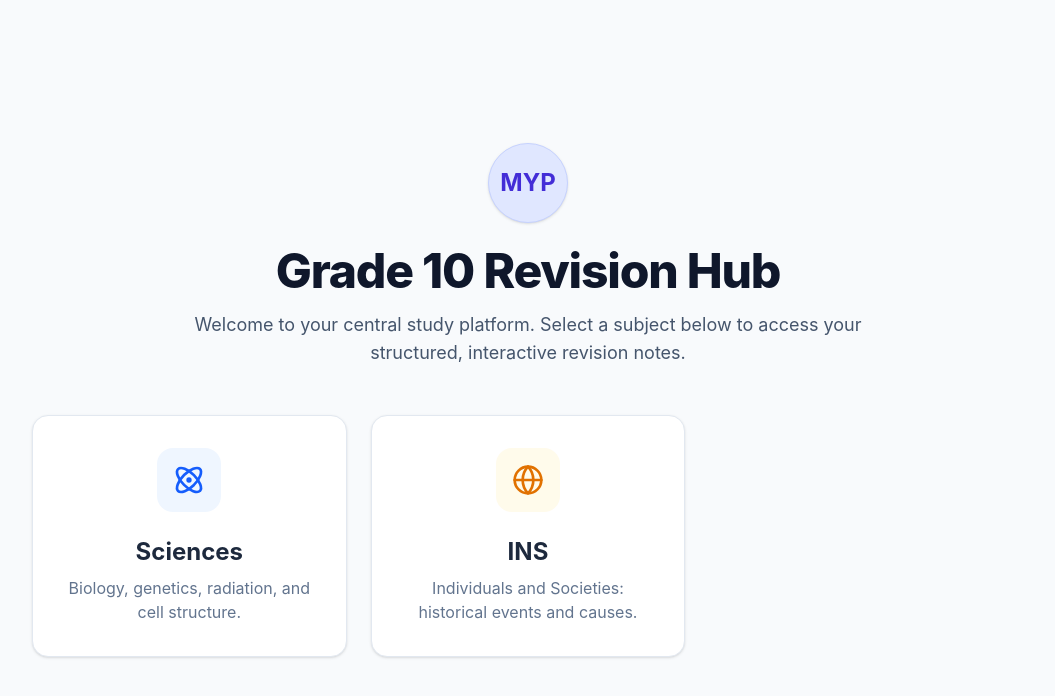
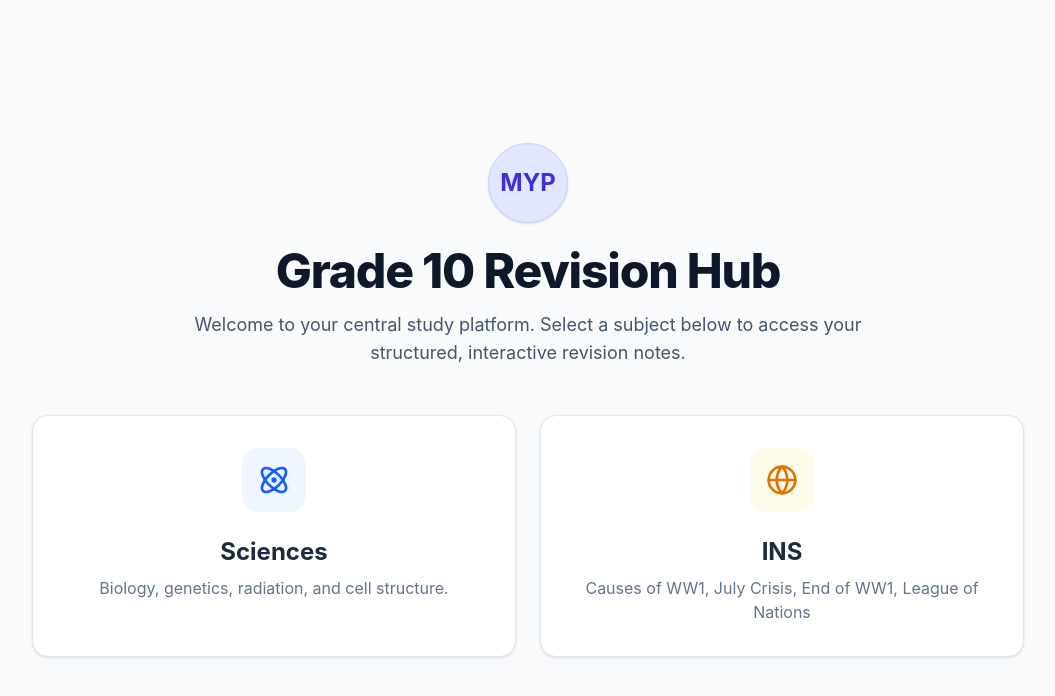
Before and after one commit to AlpenStone/exams-revision, a React (Vite) app: page / in a window 1280 px wide. Shown: the top 696 px of the page, without its empty margins (112-1167 px from the left). Built offline with nearby package versions, Linux system fonts and the light colour scheme.

Commit message:
Edited Home page

```diff
--- a/src/pages/Home.tsx
+++ b/src/pages/Home.tsx
@@ -16,7 +16,7 @@ export function Home() {
         </p>
       </div>
 
-      <div className="grid md:grid-cols-3 gap-6 max-w-5xl w-full px-4">
+      <div className="grid md:grid-cols-2 gap-6 max-w-5xl w-full px-4">
         {/* Science Card */}
         <Link
           to="/science"
@@ -50,7 +50,7 @@ export function Home() {
             <Globe className="w-8 h-8" />
           </div>
           <h2 className="text-2xl font-bold text-slate-800 mb-2">INS</h2>
-          <p className="text-slate-500">Individuals and Societies: historical events and causes.</p>
+          <p className="text-slate-500">Causes of WW1, July Crisis, End of WW1, League of Nations</p>
         </Link>
       </div>
     </div>
```
